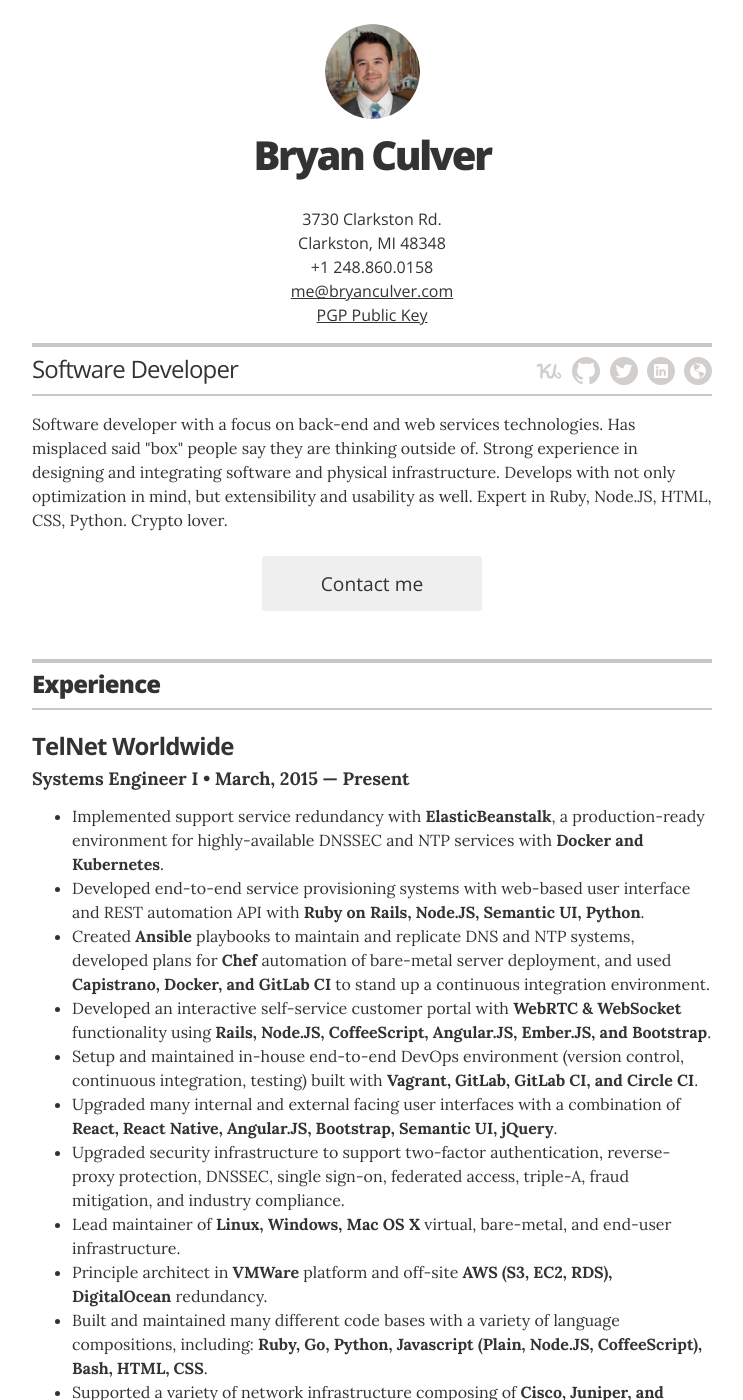
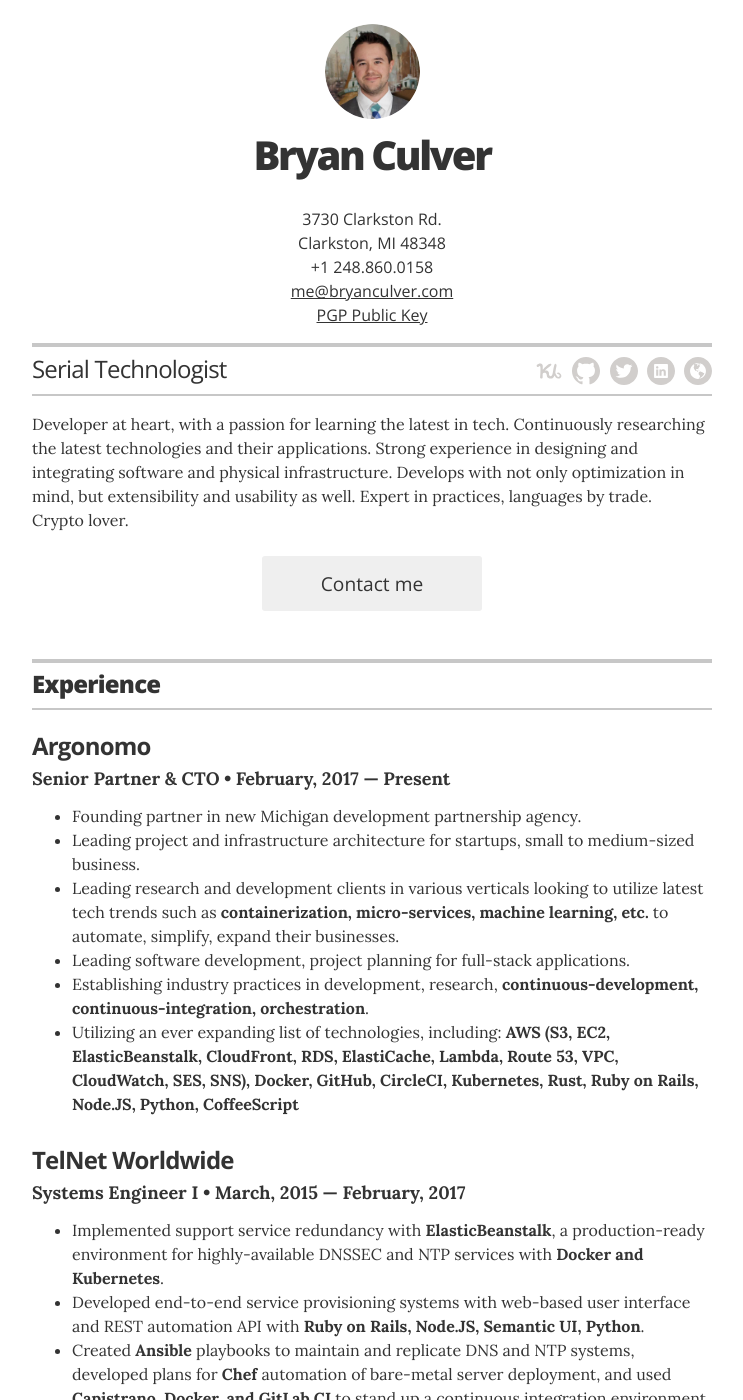
Before and after one commit to bryanculver/bryanculver.github.io, a Jekyll site: the page built from resume.html, in a window 1280 px wide and 1400 px high. Shown: the whole window, without its empty margins (268-1011 px from the left). Built offline with Jekyll 4.4.1, drawn with Linux system fonts in a browser that asks for light colours; some of the changed text lies outside the part shown.

Commit message:
Updating Resume
Signed-off-by: Bryan Culver <me@bryanculver.com>

```diff
--- a/_config.yml
+++ b/_config.yml
@@ -18,7 +18,7 @@
 # Resume settings
 resume_avatar:                  "true"
 resume_name:                    "Bryan Culver"
-resume_title:                   "Software Developer"
+resume_title:                   "Serial Technologist"
 resume_contact_email:
   "me@bryanculver.com"
 
--- a/_layouts/resume.html
+++ b/_layouts/resume.html
@@ -38,7 +38,7 @@
         </div>
 
         <div class="executive-summary no-print" itemprop="description">
-          <p>Software developer with a focus on back-end and web services technologies. Has misplaced said "box" people say they are thinking outside of. Strong experience in designing and integrating software and physical infrastructure. Develops with not only optimization in mind, but extensibility and usability as well. Expert in Ruby, Node.JS, HTML, CSS, Python. Crypto lover.</p>
+          <p>Developer at heart, with a passion for learning the latest in tech. Continuously researching the latest technologies and their applications. Strong experience in designing and integrating software and physical infrastructure. Develops with not only optimization in mind, but extensibility and usability as well. Expert in practices, languages by trade.<br />Crypto lover.</p>
         </div>
 
         {% if site.resume_looking_for_work == 'yes' %}
@@ -60,8 +60,23 @@
 
         <!-- Duplicate these resume-item elements and edit accordingly for each job you want to add here -->
         <div class="resume-item" itemscope itemprop="worksFor" itemtype="//schema.org/Organization">
+          <h3 class="resume-item-title" itemprop="name">Argonomo</h3>
+          <h4 class="resume-item-details" itemprop="description">Senior Partner &amp; CTO &bull; February, 2017 &mdash; Present</h4>
+          <ul class="resume-item-list">
+            <li>Founding partner in new Michigan development partnership agency.</li>
+            <li>Leading project and infrastructure architecture for startups, small to medium-sized business.</li>
+            <li>Leading research and development clients in various verticals looking to utilize latest tech trends such as <strong>containerization, micro-services, machine learning, etc.</strong> to automate, simplify, expand their businesses.</li>
+            <li>Leading software development, project planning for full-stack applications.</li>
+            <li>Establishing industry practices in development, research, <strong>continuous-development, continuous-integration, orchestration</strong>.</li>
+            <li>Utilizing an ever expanding list of technologies, including: <strong>AWS (S3, EC2, ElasticBeanstalk, CloudFront, RDS, ElastiCache, Lambda, Route 53, VPC, CloudWatch, SES, SNS), Docker, GitHub, CircleCI, Kubernetes, Rust, Ruby on Rails, Node.JS, Python, CoffeeScript</strong></li>
+          </ul>
+
+        </div><!-- end of resume-item -->
+
+        <!-- Duplicate these resume-item elements and edit accordingly for each job you want to add here -->
+        <div class="resume-item" itemscope itemprop="worksFor" itemtype="//schema.org/Organization">
           <h3 class="resume-item-title" itemprop="name">TelNet Worldwide</h3>
-          <h4 class="resume-item-details" itemprop="description">Systems Engineer I &bull; March, 2015 &mdash; Present</h4>
+          <h4 class="resume-item-details" itemprop="description">Systems Engineer I &bull; March, 2015 &mdash; February, 2017</h4>
           <ul class="resume-item-list">
             <li>Implemented support service redundancy with <strong>ElasticBeanstalk</strong>, a production-ready environment for highly-available DNSSEC and NTP services with <strong>Docker and Kubernetes</strong>.</li>
             <li>Developed end-to-end service provisioning systems with web-based user interface and REST automation API with <strong>Ruby on Rails, Node.JS, Semantic UI, Python</strong>.</li>
@@ -85,22 +100,10 @@
           <h4 class="resume-item-details" itemprop="description">Senior Director of Information Systems &bull; May, 2011 &mdash; February, 2015</h4>
           <ul class="resume-item-list">
             <li>Built entire virtualization infrastructure comprised of <strong>VMWare</strong> products.</li>
-            <li>Migrated billing and operation support systems.</li>
-            <li>Automated maintenance and customer turn up on <strong>Cisco and Adtran</strong> networks, reducing turn-ups to minutes instead of hours, using <strong>Ansible, Rails, Bootstrap</strong></li>
-            <li>Integrated billing and services systems to reduce lost revenue from inaccurate record keeping using <strong>Java, Ruby, PHP</strong>.</li>
-            <li>Established Agile development strategies, coupled with private Git repository and automated deployment based on <strong>Capistrano, Gitlab</strong>.</li>
-            <li>Overhauled branding, website, and end-user functionality utilizing <strong>Wordpress, HTML, CSS, jQuery, PHP</strong>.</li>
-            <li>Maintained DNS (<strong>BIND</strong>) systems.</li>
-            <li>Maintained <strong>MySQL, MS SQL</strong> databases.</li>
+            <li>Automated maintenance and customer turn up on <strong>Cisco and Adtran</strong> networks, using <strong>Ansible, Rails, Bootstrap</strong></li>
+            <li>Migrated and automated billing and services systems using <strong>Java, Ruby, PHP</strong>.</li>
+            <li>Maintained DNS (<strong>BIND</strong>) systems, <strong>MySQL, MS SQL</strong> databases.</li>
           </ul>
-
-        </div><!-- end of resume-item -->
-
-        <!-- by now you're getting the picture... -->
-        <div class="resume-item" itemscope itemprop="worksFor" itemtype="//schema.org/Organization">
-          <h3 class="resume-item-title" itemprop="name">SCATE Technologies</h3>
-          <h4 class="resume-item-details" itemprop="description">Developer &bull; December, 2009 &mdash; February, 2011</h4>
-          <p class="resume-item-copy">Developed automated social media advertising platform, sports video tagging and performance tracking system. Automated single purpose web page generation for marketing events. Managed back-office systems.</p>
 
         </div><!-- end of resume-item -->
 
```
Also changed, not shown: Gemfile.lock.
